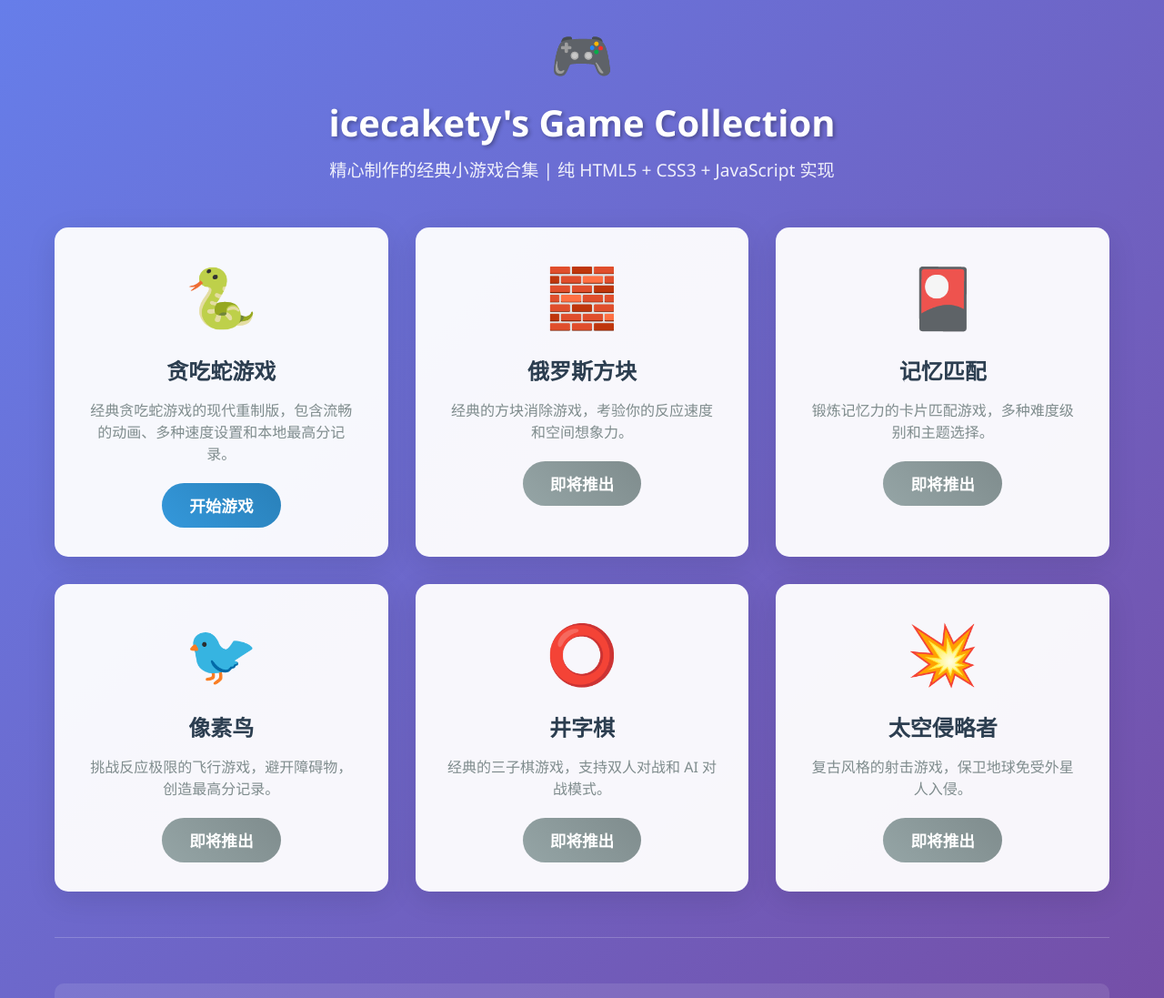
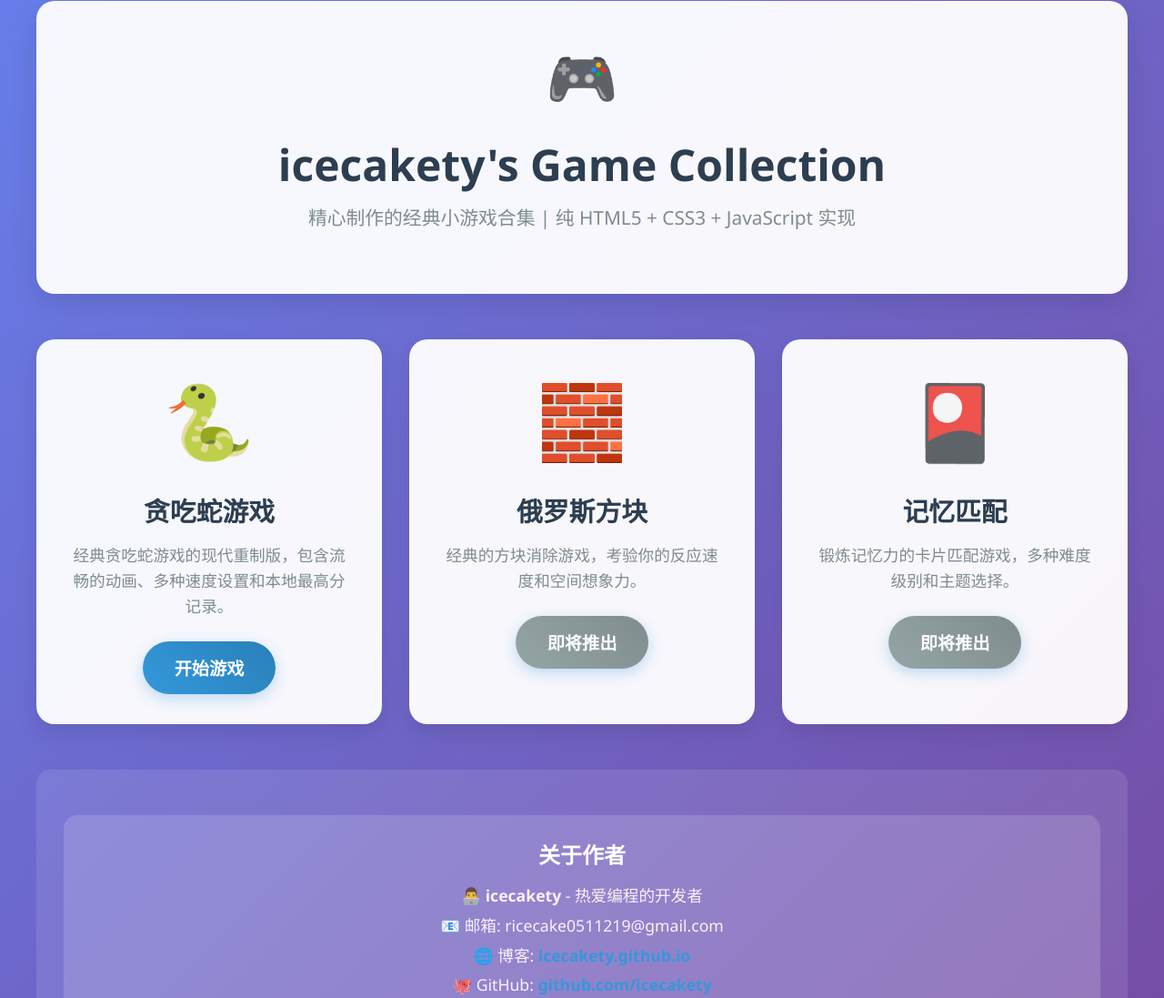
Before and after one commit to icecakety/mini-games-collection, a plain HTML site: page index.html in a window 1280 px wide. Shown: the part 19-1116 px from the top of the page at 91% size. Drawn offline with Linux system fonts and the light colour scheme.

Commit message:
Enhance styles and update game links in index.html
Updated styles and layout for improved design and responsiveness. Adjusted game card links and footer information.

```diff
--- a/games/index.html
+++ b/index.html
@@ -16,94 +16,100 @@
             background: linear-gradient(135deg, #667eea 0%, #764ba2 100%);
             min-height: 100vh;
             color: #333;
+            padding: 20px;
         }
 
         .container {
             max-width: 1200px;
             margin: 0 auto;
-            padding: 40px 20px;
         }
 
         header {
             text-align: center;
             margin-bottom: 50px;
+            padding: 40px 20px;
+            background: rgba(255, 255, 255, 0.95);
+            border-radius: 20px;
+            box-shadow: 0 10px 30px rgba(0, 0, 0, 0.1);
         }
 
         .logo {
-            font-size: 3.5em;
+            font-size: 4em;
+            margin-bottom: 20px;
+        }
+
+        h1 {
+            color: #2c3e50;
+            font-size: 3em;
             margin-bottom: 10px;
         }
 
-        h1 {
-            color: white;
-            font-size: 2.5em;
-            margin-bottom: 10px;
-            text-shadow: 2px 2px 4px rgba(0, 0, 0, 0.3);
-        }
-
         .subtitle {
-            color: rgba(255, 255, 255, 0.9);
-            font-size: 1.2em;
+            color: #7f8c8d;
+            font-size: 1.3em;
             margin-bottom: 30px;
         }
 
         .games-grid {
             display: grid;
-            grid-template-columns: repeat(auto-fit, minmax(300px, 1fr));
+            grid-template-columns: repeat(auto-fit, minmax(350px, 1fr));
             gap: 30px;
             margin-bottom: 50px;
         }
 
         .game-card {
             background: rgba(255, 255, 255, 0.95);
-            border-radius: 15px;
+            border-radius: 20px;
             padding: 30px;
             text-align: center;
-            box-shadow: 0 8px 32px rgba(0, 0, 0, 0.1);
+            box-shadow: 0 8px 25px rgba(0, 0, 0, 0.1);
             transition: all 0.3s ease;
-            border: 2px solid transparent;
+            border: 3px solid transparent;
         }
 
         .game-card:hover {
-            transform: translateY(-5px);
-            box-shadow: 0 12px 40px rgba(0, 0, 0, 0.2);
+            transform: translateY(-10px);
+            box-shadow: 0 15px 40px rgba(0, 0, 0, 0.2);
             border-color: #3498db;
         }
 
         .game-icon {
-            font-size: 4em;
-            margin-bottom: 20px;
+            font-size: 5em;
+            margin-bottom: 25px;
         }
 
         .game-card h3 {
             color: #2c3e50;
             margin-bottom: 15px;
-            font-size: 1.5em;
+            font-size: 1.8em;
         }
 
         .game-card p {
             color: #7f8c8d;
-            margin-bottom: 20px;
-            line-height: 1.5;
+            margin-bottom: 25px;
+            line-height: 1.6;
+            font-size: 1.1em;
         }
 
         .play-btn {
             background: linear-gradient(45deg, #3498db, #2980b9);
             color: white;
             border: none;
-            padding: 12px 30px;
-            border-radius: 25px;
-            font-size: 1.1em;
+            padding: 15px 35px;
+            border-radius: 50px;
+            font-size: 1.2em;
             font-weight: bold;
             cursor: pointer;
             transition: all 0.3s ease;
             text-decoration: none;
             display: inline-block;
+            box-shadow: 0 5px 15px rgba(52, 152, 219, 0.3);
         }
 
         .play-btn:hover {
-            transform: translateY(-2px);
-            box-shadow: 0 6px 20px rgba(52, 152, 219, 0.4);
+            transform: translateY(-3px);
+            box-shadow: 0 8px 25px rgba(52, 152, 219, 0.4);
+            background: linear-gradient(45deg, #2980b9, #3498db);
         }
 
         .coming-soon {
@@ -113,22 +119,45 @@
 
         .coming-soon:hover {
             transform: none;
-            box-shadow: none;
+            box-shadow: 0 5px 15px rgba(52, 152, 219, 0.3);
         }
 
         footer {
             text-align: center;
-            color: rgba(255, 255, 255, 0.8);
+            color: white;
             margin-top: 50px;
-            padding-top: 30px;
-            border-top: 1px solid rgba(255, 255, 255, 0.2);
+            padding: 30px;
+            background: rgba(255, 255, 255, 0.1);
+            border-radius: 15px;
         }
 
         .author-info {
-            background: rgba(255, 255, 255, 0.1);
-            padding: 20px;
-            border-radius: 10px;
+            background: rgba(255, 255, 255, 0.15);
+            padding: 25px;
+            border-radius: 15px;
             margin-top: 20px;
+        }
+
+        .author-info h3 {
+            color: white;
+            margin-bottom: 15px;
+            font-size: 1.5em;
+        }
+
+        .author-info p {
+            color: rgba(255, 255, 255, 0.9);
+            margin-bottom: 8px;
+            font-size: 1.1em;
+        }
+
+        .author-info a {
+            color: #3498db;
+            text-decoration: none;
+            font-weight: bold;
+        }
+
+        .author-info a:hover {
+            text-decoration: underline;
         }
 
         @media (max-width: 768px) {
@@ -137,11 +166,15 @@
             }
 
             h1 {
-                font-size: 2em;
+                font-size: 2.2em;
             }
 
             .logo {
-                font-size: 2.5em;
+                font-size: 3em;
+            }
+
+            .game-card {
+                padding: 20px;
             }
         }
     </style>
@@ -161,7 +194,7 @@
                     <div class="game-icon">🐍</div>
                     <h3>贪吃蛇游戏</h3>
                     <p>经典贪吃蛇游戏的现代重制版，包含流畅的动画、多种速度设置和本地最高分记录。</p>
-                    <a href="games/snake/" class="play-btn">开始游戏</a>
+                    <a href="games/snake/index.html" class="play-btn">开始游戏</a>
                 </div>
 
                 <!-- 即将推出的游戏 -->
@@ -178,27 +211,6 @@
                     <p>锻炼记忆力的卡片匹配游戏，多种难度级别和主题选择。</p>
                     <button class="play-btn coming-soon">即将推出</button>
                 </div>
-
-                <div class="game-card">
-                    <div class="game-icon">🐦</div>
-                    <h3>像素鸟</h3>
-                    <p>挑战反应极限的飞行游戏，避开障碍物，创造最高分记录。</p>
-                    <button class="play-btn coming-soon">即将推出</button>
-                </div>
-
-                <div class="game-card">
-                    <div class="game-icon">⭕</div>
-                    <h3>井字棋</h3>
-                    <p>经典的三子棋游戏，支持双人对战和 AI 对战模式。</p>
-                    <button class="play-btn coming-soon">即将推出</button>
-                </div>
-
-                <div class="game-card">
-                    <div class="game-icon">💥</div>
-                    <h3>太空侵略者</h3>
-                    <p>复古风格的射击游戏，保卫地球免受外星人入侵。</p>
-                    <button class="play-btn coming-soon">即将推出</button>
-                </div>
             </div>
         </main>
 
@@ -207,9 +219,10 @@
                 <h3>关于作者</h3>
                 <p>👨‍💻 <strong>icecakety</strong> - 热爱编程的开发者</p>
                 <p>📧 邮箱: ricecake0511219@gmail.com</p>
-                <p>🌐 博客: <a href="https://icecakety.github.io" style="color: #3498db;">icecakety.github.io</a></p>
+                <p>🌐 博客: <a href="https://icecakety.github.io">icecakety.github.io</a></p>
+                <p>🐙 GitHub: <a href="https://github.com/icecakety">github.com/icecakety</a></p>
             </div>
-            <p>&copy; 2024 icecakety's Game Collection. 所有游戏均为原创实现。</p>
+            <p style="margin-top: 20px; color: rgba(255, 255, 255, 0.8);">&copy; 2024 icecakety's Game Collection. 所有游戏均为原创实现。</p>
         </footer>
     </div>
 </body>
```
